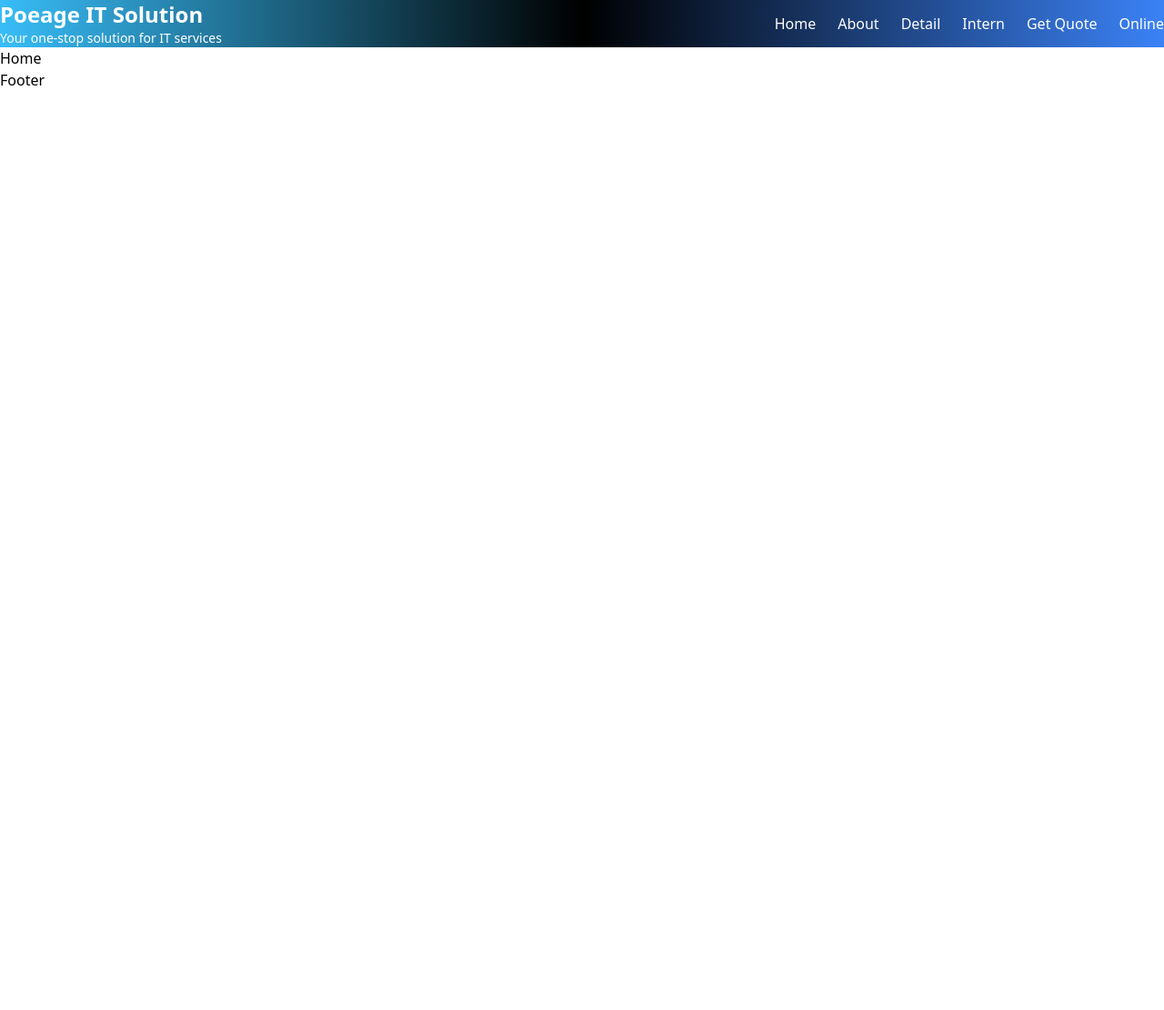
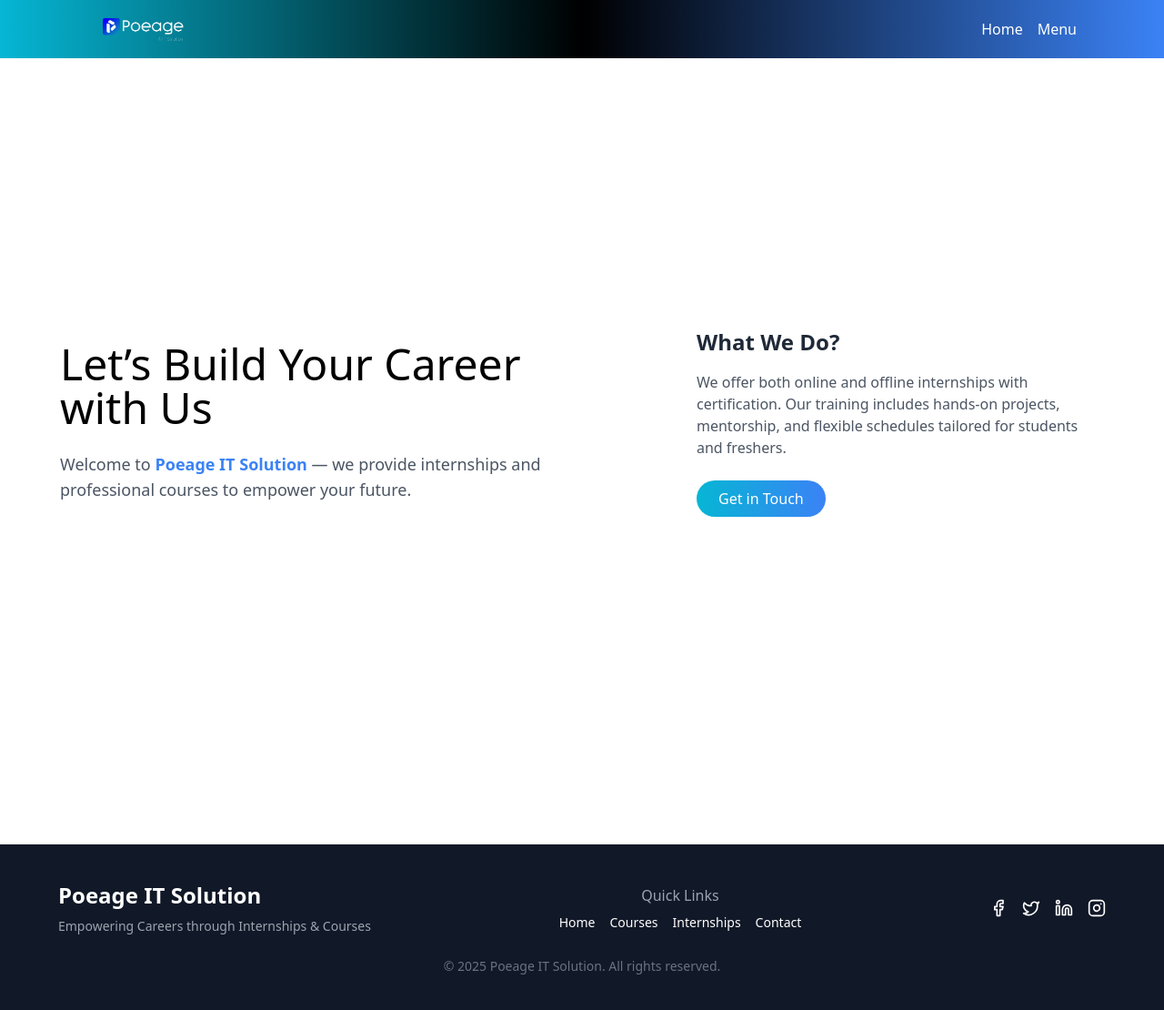
Before and after one commit to Gowri0016/Poeagebuilders, a React (Create React App) app: page / in a window 1280 px wide. Shown: the whole page at 91% size. Before the commit the page ends 800 px from the top, so only its background shows below. Built offline with nearby package versions, Linux system fonts and the light colour scheme.

Commit message:
itsolution

```diff
--- a/src/Component/Footer.jsx
+++ b/src/Component/Footer.jsx
@@ -1,7 +1,50 @@
-import React from 'react'
+import React from 'react';
+import { Facebook, Twitter, Linkedin, Instagram } from 'lucide-react';
 
 export default function Footer() {
   return (
-    <div>Footer</div>
-  )
+    <footer className="bg-gray-900 text-white py-10 px-6 mt-16">
+      <div className="max-w-6xl mx-auto flex flex-col md:flex-row justify-between items-center gap-6">
+
+        {/* Brand Info */}
+        <div className="text-center md:text-left">
+          <h2 className="text-2xl font-semibold">Poeage IT Solution</h2>
+          <p className="text-sm text-gray-400 mt-2">
+            Empowering Careers through Internships & Courses
+          </p>
+        </div>
+
+        {/* Quick Links */}
+        <div className="text-center">
+          <p className="text-gray-400 mb-2">Quick Links</p>
+          <div className="flex gap-4 justify-center">
+            <a href="#" className="hover:underline text-sm">Home</a>
+            <a href="#" className="hover:underline text-sm">Courses</a>
+            <a href="#" className="hover:underline text-sm">Internships</a>
+            <a href="#" className="hover:underline text-sm">Contact</a>
+          </div>
+        </div>
+
+        {/* Social Icons */}
+        <div className="flex gap-4">
+          <a href="https://facebook.com" target="_blank" rel="noopener noreferrer" className="hover:text-blue-400">
+            <Facebook size={20} />
+          </a>
+          <a href="https://twitter.com" target="_blank" rel="noopener noreferrer" className="hover:text-blue-300">
+            <Twitter size={20} />
+          </a>
+          <a href="https://linkedin.com" target="_blank" rel="noopener noreferrer" className="hover:text-blue-500">
+            <Linkedin size={20} />
+          </a>
+          <a href="https://instagram.com" target="_blank" rel="noopener noreferrer" className="hover:text-pink-400">
+            <Instagram size={20} />
+          </a>
+        </div>
+      </div>
+
+      <div className="text-center text-gray-500 text-sm mt-6">
+        © {new Date().getFullYear()} Poeage IT Solution. All rights reserved.
+      </div>
+    </footer>
+  );
 }
--- a/src/Component/Header.jsx
+++ b/src/Component/Header.jsx
@@ -1,61 +1,21 @@
-import React, { useState } from 'react';
-import { Menu, X } from 'lucide-react'; // Or use any icon library like Heroicons
+import React from 'react';
+import Logo from '../Asset/1.png';
 
 export default function Header() {
-  const [menuOpen, setMenuOpen] = useState(false);
-
   return (
-    <div className="bg-gradient-to-r to-blue-500 via-black from-sky-400 text-white">
-      <div className="flex justify-between items-center">
+    <header className="bg-gradient-to-r from-cyan-500 via-black to-blue-500 text-white p-2">
+      <nav className="flex flex-col md:flex-row justify-between items-center px-4 md:px-12 mr-10 ml-10">
         {/* Logo */}
         <div>
-          <h1 className="text-2xl font-bold">Poeage IT Solution</h1>
-          <p className="text-sm">Your one-stop solution for IT services</p>
+          <img className="h-12 " src={Logo} alt="Logo" />
         </div>
 
-        {/* Hamburger Menu Icon */}
-        <div className="md:hidden">
-          <button onClick={() => setMenuOpen(!menuOpen)}>
-            {menuOpen ? <X size={28} /> : <Menu size={28} />}
-          </button>
+        {/* Navigation Links */}
+        <div className="flex gap-4 mt-2 md:mt-0">
+          <a href="#" className="hover:underline transition">Home</a>
+          <a href="#" className="hover:underline transition">Menu</a>
         </div>
-
-        {/* Desktop Nav */}
-        <div className="hidden md:flex space-x-6 items-center">
-          <a href="/">Home</a>
-          <a href="/about">About</a>
-          <a href="/detail">Detail</a>
-          <a href="/intern">Intern</a>
-          <div className="relative group">
-            <button className="hover:text-blue-300">Get Quote</button>
-            <div className="absolute hidden group-hover:block bg-white text-black mt-1 rounded shadow-md z-10">
-              <a href="/getquote/web" className="block px-4 py-2 hover:bg-blue-100">Web Development</a>
-              <a href="/getquote/app" className="block px-4 py-2 hover:bg-blue-100">App Development</a>
-              <a href="/getquote/ai" className="block px-4 py-2 hover:bg-blue-100">AI Solutions</a>
-            </div>
-          </div>
-          <a href="/online">Online</a>
-        </div>
-      </div>
-
-      {/* Mobile Menu */}
-      {menuOpen && (
-        <div className="flex flex-col mt-4 space-y-2 md:hidden">
-          <a href="/">Home</a>
-          <a href="/about">About</a>
-          <a href="/detail">Detail</a>
-          <a href="/intern">Intern</a>
-          <div className="relative">
-            <details className="bg-white text-black rounded shadow-md">
-              <summary className="cursor-pointer px-4 py-2">Get Quote</summary>
-              <a href="/getquote/web" className="block px-4 py-2 hover:bg-blue-100">Web Development</a>
-              <a href="/getquote/app" className="block px-4 py-2 hover:bg-blue-100">App Development</a>
-              <a href="/getquote/ai" className="block px-4 py-2 hover:bg-blue-100">AI Solutions</a>
-            </details>
-          </div>
-          <a href="/online">Online</a>
-        </div>
-      )}
-    </div>
+      </nav>
+    </header>
   );
 }
--- a/src/Component/Home.jsx
+++ b/src/Component/Home.jsx
@@ -1,7 +1,33 @@
-import React from 'react'
+import React from 'react';
 
 export default function Home() {
   return (
-    <div>Home</div>
-  )
+    <div className="bg-white min-h-screen flex flex-col md:flex-row items-center justify-around px-6 py-12 gap-10">
+
+      {/* Header Section */}
+      <div className="max-w-xl text-center md:text-left">
+        <h1 className="text-3xl md:text-5xl font-light mb-6">
+          Let’s Build Your Career with Us
+        </h1>
+        <p className="text-md md:text-lg text-gray-600">
+          Welcome to <span className="font-semibold text-blue-500">Poeage IT Solution</span> — we provide internships and professional courses to empower your future.
+        </p>
+      </div>
+
+      {/* What We Do Section */}
+      <div className="max-w-md text-center md:text-left">
+        <h2 className="text-2xl font-semibold text-gray-800 mb-4">What We Do?</h2>
+        <p className="text-gray-600 mb-6">
+          We offer both online and offline internships with certification. Our training includes hands-on projects, mentorship, and flexible schedules tailored for students and freshers.
+        </p>
+        <a
+          href="#"
+          className="inline-block px-6 py-2 text-white font-medium rounded-full bg-gradient-to-r from-cyan-500 to-blue-500 hover:scale-105 transition-transform duration-300"
+        >
+          Get in Touch
+        </a>
+      </div>
+
+    </div>
+  );
 }
```
Also changed, not shown: public/Poeage_Logo_5.png (added), src/Asset/1.png (added).
